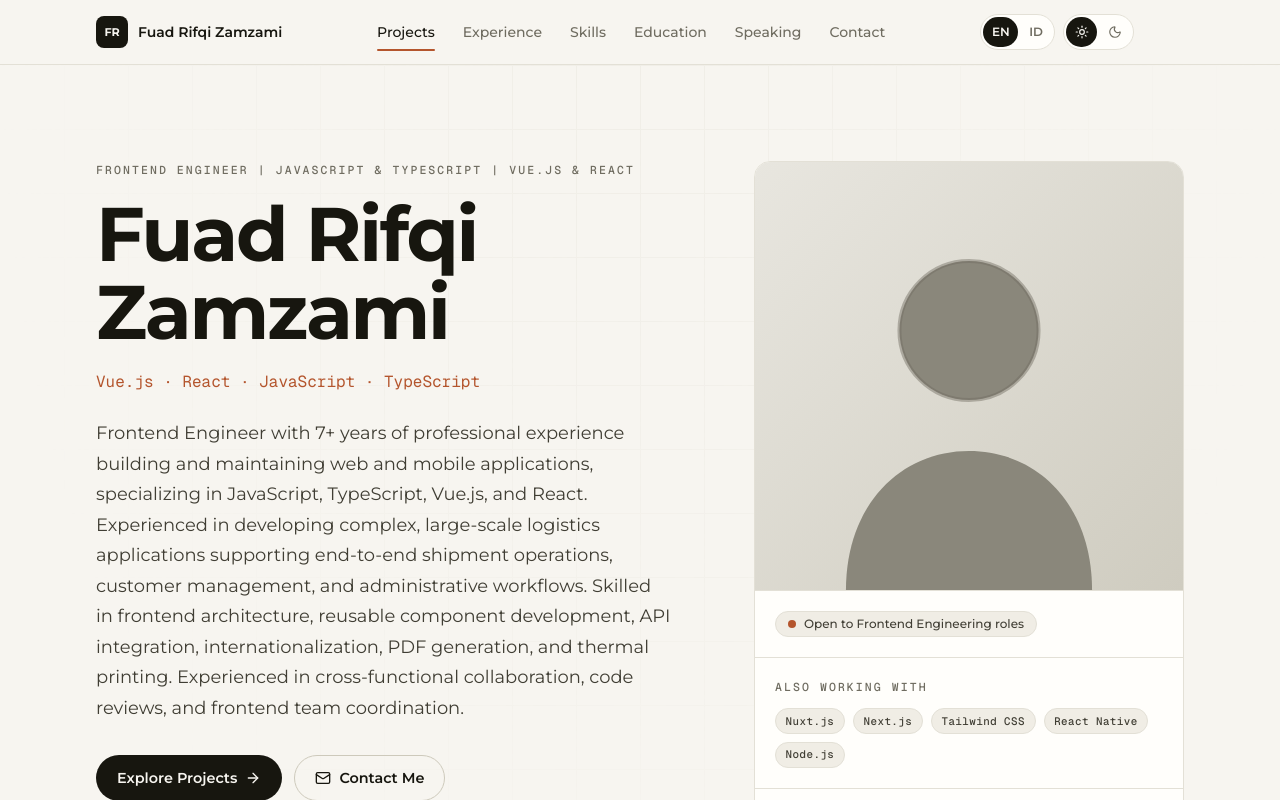
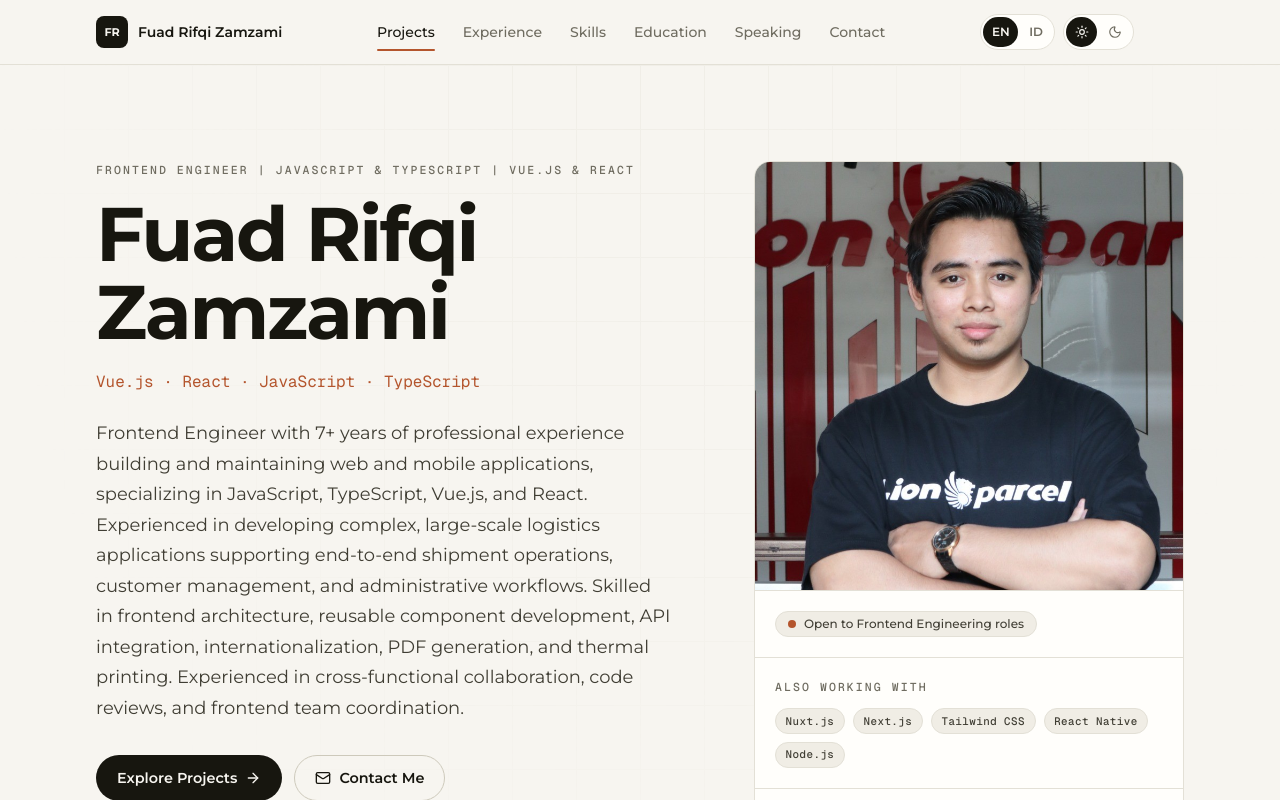
Before and after one commit to fuadrifki/my-portfolio, a Next.js app: page / in a window 1280 px wide. Shown: the top 800 px of the page. Built offline with nearby package versions, Linux system fonts and the light colour scheme.

Commit message:
feat: use real profile photo in hero card

```diff
--- a/src/data/portfolio.ts
+++ b/src/data/portfolio.ts
@@ -44,10 +44,10 @@ export const profile = {
     en: "Frontend Engineer with 7+ years of professional experience building and maintaining web and mobile applications, specializing in JavaScript, TypeScript, Vue.js, and React. Experienced in developing complex, large-scale logistics applications supporting end-to-end shipment operations, customer management, and administrative workflows. Skilled in frontend architecture, reusable component development, API integration, internationalization, PDF generation, and thermal printing. Experienced in cross-functional collaboration, code reviews, and frontend team coordination.",
     id: "Frontend Engineer dengan 7+ tahun pengalaman profesional membangun dan memelihara aplikasi web dan mobile, berspesialisasi dalam JavaScript, TypeScript, Vue.js, dan React. Berpengalaman mengembangkan aplikasi logistik kompleks berskala besar yang mendukung operasional pengiriman end-to-end, manajemen pelanggan, dan alur administrasi. Terampil dalam arsitektur frontend, pengembangan komponen reusable, integrasi API, internasionalisasi, pembuatan PDF, dan thermal printing. Berpengalaman dalam kolaborasi lintas fungsi, code review, dan koordinasi tim frontend."
   } satisfies Localized,
-  photo: "/images/profile-placeholder.svg",
+  photo: "/images/logos/profile.jpeg",
   photoAlt: {
-    en: "Portrait placeholder for Fuad Rifqi Zamzami",
-    id: "Foto profil sementara Fuad Rifqi Zamzami"
+    en: "Portrait photo of Fuad Rifqi Zamzami",
+    id: "Foto Fuad Rifqi Zamzami"
   } satisfies Localized,
   email: "fuad.rifki98@gmail.com",
   linkedin: "https://www.linkedin.com/in/fuad-rifqi",
```
Also changed, not shown: public/images/logos/profile.jpeg (added).
